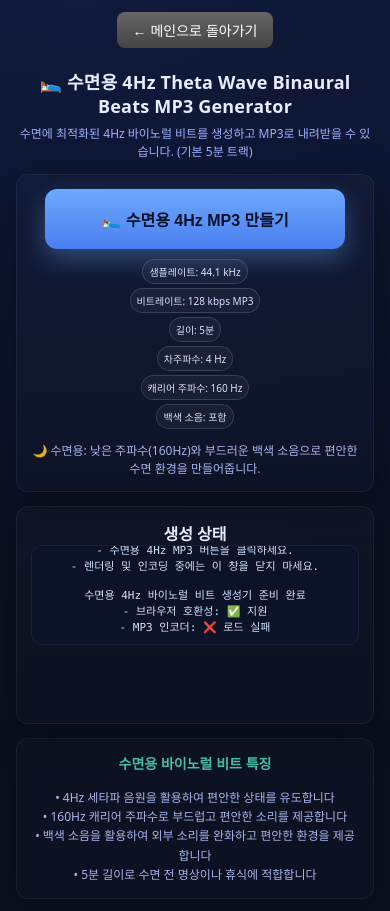
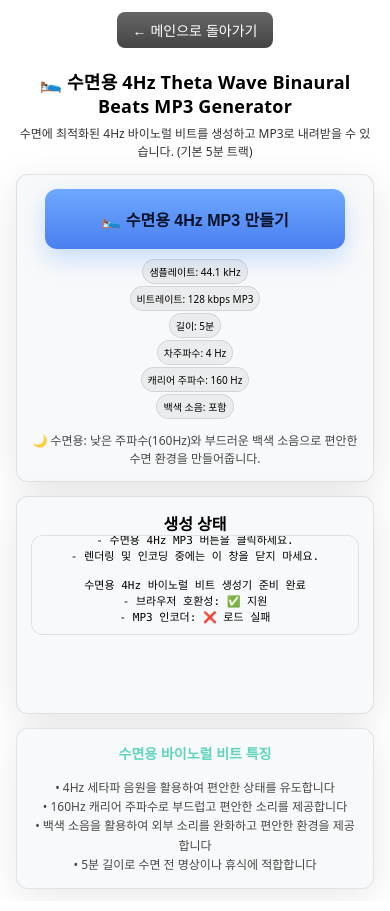
Before and after one commit to maducokr/4hz, a website: page sleep.html in a window 390 px wide. Drawn offline with Linux system fonts and the light colour scheme.

Commit message:
Add files via upload

```diff
--- a/sleep.html
+++ b/sleep.html
@@ -10,20 +10,20 @@
   <title>수면용 4Hz 세타파 바이노럴 비트 MP3 생성기</title>
   <style>
     :root {
-      --bg: #0b1020; --card: #111833; --text: #e7ecff; --sub: #9fb0ff;
-      --accent: #6ea8fe; --accent-2: #4dd0b5; --muted: #2a3358;
+      --bg: #ffffff; --card: #f8f9fa; --text: #000000; --sub: #333333;
+      --accent: #6ea8fe; --accent-2: #4dd0b5; --muted: #e9ecef;
     }
     * { box-sizing: border-box; }
     body {
-      margin: 0; padding: 32px; background: radial-gradient(1200px 600px at 20% 0%, #0f1a3d, var(--bg));
+      margin: 0; padding: 32px; background: var(--bg);
       font-family: system-ui, -apple-system, Segoe UI, Roboto, Apple SD Gothic Neo, \B3CB\C6C0, Noto Sans KR, sans-serif;
       color: var(--text);
     }
     .wrap { max-width: 940px; margin: 0 auto; text-align: center; padding: 0 16px; }
     .title { font-size: 23px; font-weight: 800; letter-spacing: .2px; text-align: center; }
     .sub { color: var(--sub); margin-top: 6px; font-size: 14px; text-align: center; }
-    .panel { background: linear-gradient(180deg, rgba(255,255,255,.02), rgba(255,255,255,.01));
-             border: 1px solid rgba(255,255,255,.06); box-shadow: 0 10px 40px rgba(0,0,0,.35);
+    .panel { background: var(--card);
+             border: 1px solid rgba(0,0,0,.1); box-shadow: 0 10px 40px rgba(0,0,0,.1);
              border-radius: 16px; padding: 18px; margin-top: 18px; }
     .btn {
       appearance: none; border: 0; border-radius: 14px; padding: 14px 16px; cursor: pointer; font-weight: 700;
@@ -42,12 +42,12 @@
     }
 
     .log { font-family: ui-monospace, SFMono-Regular, Menlo, Consolas, "Liberation Mono", monospace;
-           font-size: 12px; color: #cfe3ff; white-space: pre-wrap; background: #0c1228; border-radius: 12px;
-           border: 1px solid rgba(255,255,255,.06); padding: 12px; height: 120px; overflow: auto; }
+           font-size: 12px; color: #000000; white-space: pre-wrap; background: #f8f9fa; border-radius: 12px;
+           border: 1px solid rgba(0,0,0,.1); padding: 12px; height: 120px; overflow: auto; }
     .audio { margin-top: 10px; display: flex; align-items: center; gap: 10px; flex-wrap: wrap; justify-content: center; }
-    .tip { color: #b7c6ff; font-size: 12px; opacity: .9; text-align: center; }
+    .tip { color: #333333; font-size: 12px; opacity: .9; text-align: center; }
     .chips { display:flex; gap:8px; flex-wrap:wrap; margin-top:10px; justify-content: center; }
-    .chip  { border:1px solid rgba(255,255,255,.14); color:#d8e3ff; background: rgba(255,255,255,.04); border-radius: 999px; padding:6px 10px; font-size:12px; }
+    .chip  { border:1px solid rgba(0,0,0,.1); color:#000000; background: rgba(0,0,0,.05); border-radius: 999px; padding:6px 10px; font-size:12px; }
     .progress-container {
       margin: 15px 0;
       display: none;
@@ -104,7 +104,7 @@
       .chips {
         flex-direction: column;
         align-items: center;
-        gap: 6px;
+        gap: 4px;
       }
       .chip {
         font-size: 11px;
@@ -145,7 +145,7 @@
         padding: 18px 16px;
         font-size: 16px;
       }
-      .chips { gap: 4px; }
+      .chips { gap: 2px; }
       .chip {
         font-size: 10px;
         padding: 4px 6px;
```
